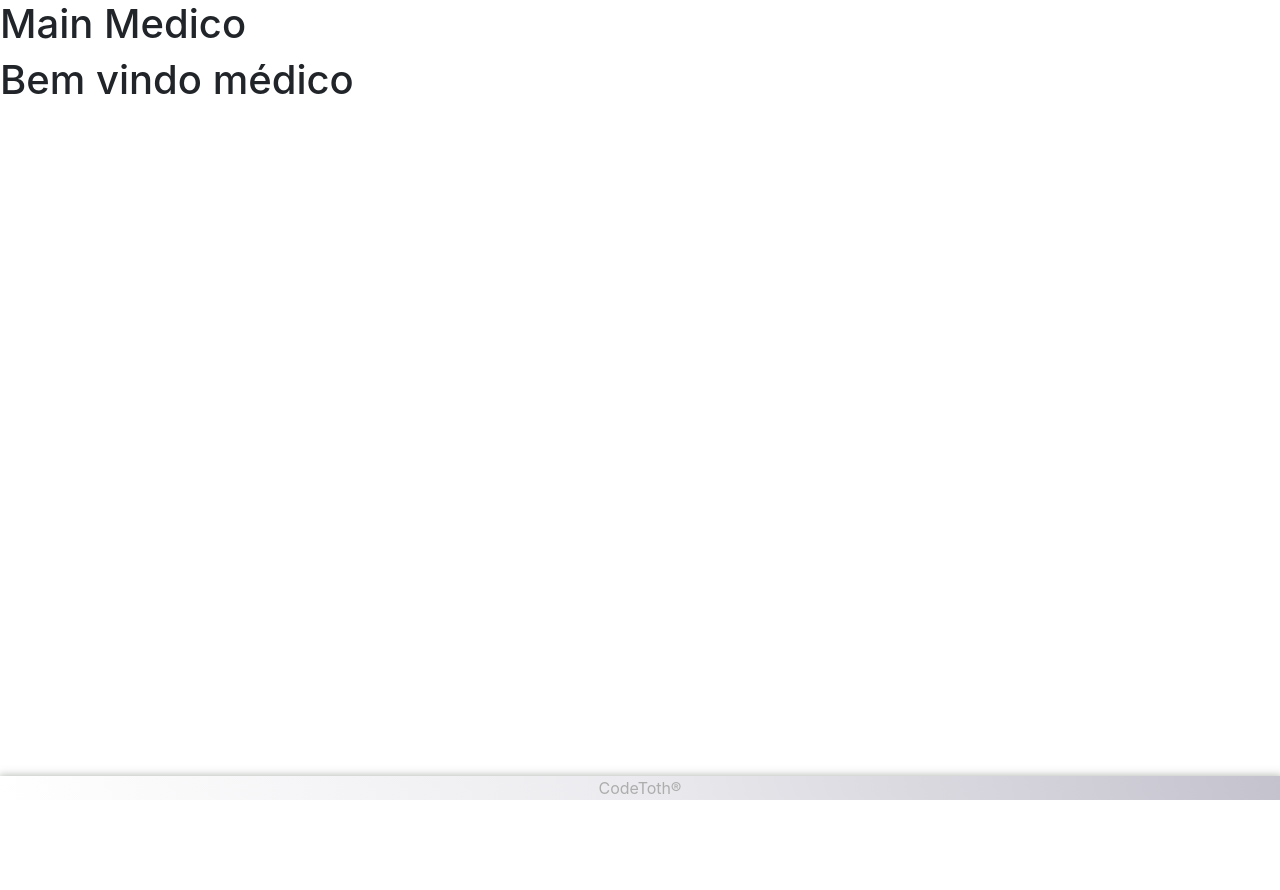
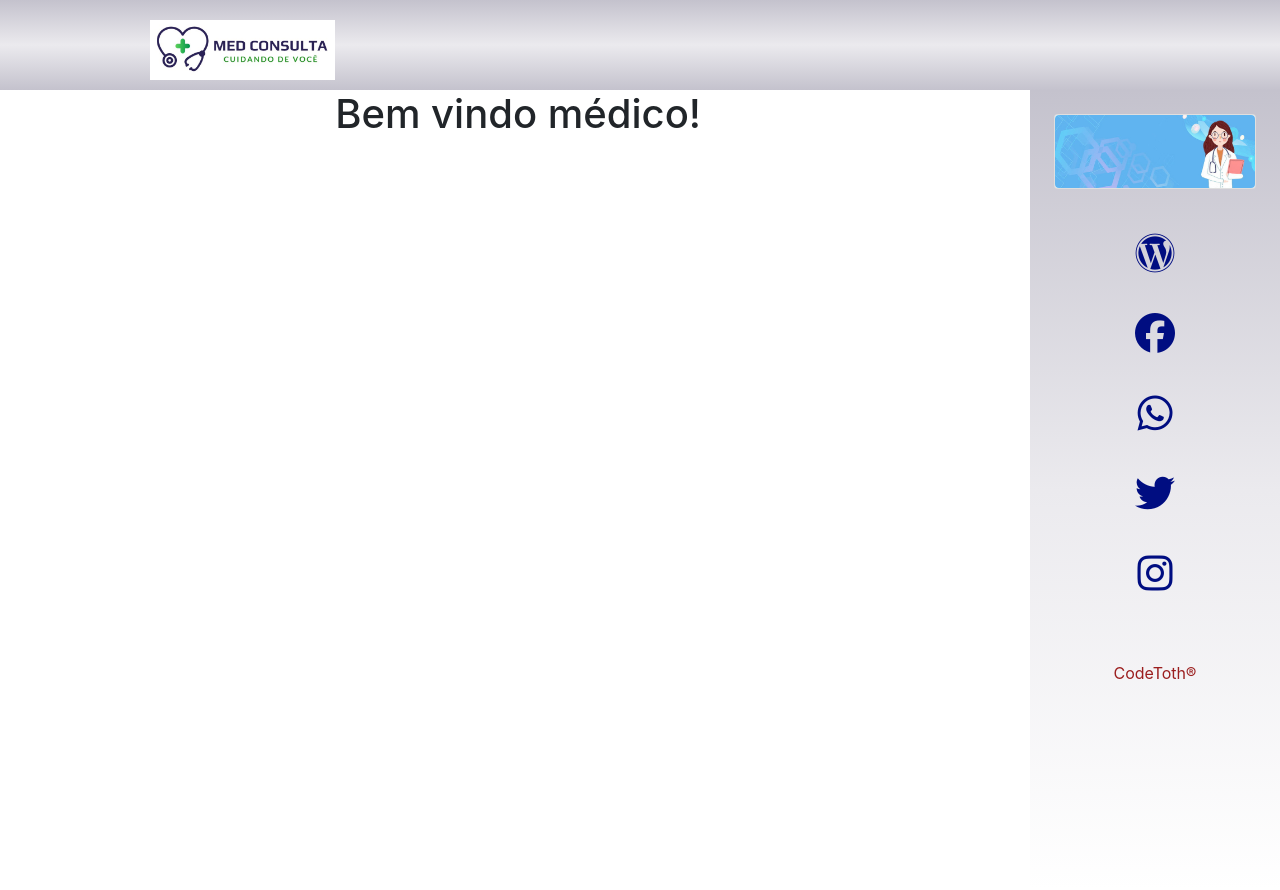
Before and after one commit to bruno-ralmeida/PI_2020.1, a Django app: page /dashboard/ in a window 1280 px wide. Before the commit the page ends 800 px from the top, so only its background shows below. Run offline with Django 3.2, Linux system fonts and the light colour scheme; a user stored in the database is signed in; data comes from the database, SQL or seed files in the repository; both versions use the stored data as it was after the commit; some libraries are stand-ins or nearby versions.

Commit message:
Testando layout e validação de login.

```diff
--- a/static/css/app.css
+++ b/static/css/app.css
@@ -12,153 +12,17 @@
 .color-theme_logo-emp-4-rgba { color: rgba(128, 191, 126, 1); }
 .color-theme_logo-emp-5-rgba { color: rgba(242, 242, 242, 1); }
 
-/* Color Theme Swatches in HSLA */
-.color-theme_logo-emp-1-hsla { color: hsla(248, 41, 24, 1); }
-.color-theme_logo-emp-2-hsla { color: hsla(247, 20, 37, 1); }
-.color-theme_logo-emp-3-hsla { color: hsla(135, 62, 40, 1); }
-.color-theme_logo-emp-4-hsla { color: hsla(118, 33, 62, 1); }
-.color-theme_logo-emp-5-hsla { color: hsla(0, 0, 94, 1); }
 
-/*EFEITO DE CARREGAMENTO*/
-svg#loader-1{
-  width: 100px;
-  height: 100px;
-
-}
-
-rect#loader-2{
-  width: 100px;
-  height: 100px;
-  fill: none;
-  stroke-width: 100px;
-  stroke: #00adff;
-  stroke-dasharray: 100;
-  stroke-dashoffset: 50%;
-  animation: animate 2s linear infinite;
-}
-
-@keyframes animate{
-  to{
-      stroke-dashoffset: 250%;
-  }
-}
-div#loader{
-position: fixed;
-width: 100%;
-height: 100%;
-background-color: rgba(0, 0, 0, 0.705);
-background-size: cover;
+body{
+  background-attachment: fixed;
+  background-image: rgba(109, 175, 166, 0.794);/*linear-gradient(155deg,rgba(255, 255, 255, .5), rgba(236, 234, 241, .5), rgba(213, 211, 222, 1.5));*/
+  background-size: cover;
 }
 
 
-/*DETALHE DE EXAME*/
-.card{
-  width: 100%;
-  background: #f1f1f1;
-  overflow: hidden;
-  font-family: "montserrat", sans-serif;
-
-}
-
-
-.top-section{
-  position: relative;
-
-}
-
-.name{
-  position: absolute;
-  bottom: 2%;
-  left: 2%;
-  font-size: 180%;
-  font-weight: 900;
-  opacity: .80;
-  white-space: pre-line;
-  margin-left: 0.5rem;
-}
-
-.name span{
-  text-transform: uppercase;
-  font-weight: 600;
-  margin-left: 0.5rem;
-}
-
-.info-section{
-  padding: 1% 2% 1% 2% !important;
-  color: #333;
-}
-
-
-.border{
-  width: 30px;
-  height: 3px;
-  background: #778beb;
-  left: 0;
-  bottom: -6px;
-}
-
-p{
-  text-align: justify;
-  font-size: 14px;
-}
-
-.s-m{
-  text-align: center;
-  margin-top: 20px;
-}
-
-.s-m a{
-  text-decoration: none;
-  font-size: 20px;
-  color: #333;
-  padding: 0 14px;
-  transition: .4s;
-}
-
-.s-m a:hover{
-  color: #778beb;
-}
-
-
-body{
-  background-attachment: fixed;
-  background-image: rgba(116, 161, 179, 0.794);/*linear-gradient(155deg,rgba(255, 255, 255, .5), rgba(236, 234, 241, .5), rgba(213, 211, 222, 1.5));*/
-  background-size: cover;
-}
-/*RECEPSIONISTA*/
-.colx{
-  float: left;
-}
-
-.main-doctor{
-  float: left;
-}
-
-/*FOOTER*/
-.f-custom{
-  bottom: 0;
-  position: fixed;
-  width: 100% !important;
-  background-image: linear-gradient(255deg, #C4C2CD,#EBEAEE, #FFFFFF);
-  color: rgb(173, 173, 173);
-  box-shadow:  1px 2px 10px 2px #5c695b88;
-}
-
-/*MENU*/
-.bg-nav{
-  background: linear-gradient(200deg,#C4C2CD,#EBEAEE, #FFFFFF);
-  box-shadow:  1px 2px 10px 5px #5c695b88;
-  position: fixed;
-  width: 100% !important;
-  top: 0;
-  padding: 1% !important;
-}
-
-.bg-nav .btn{
-  padding: 0 !important;
-}
 
 /*LOGIN*/
+
 .body-login{
   background-attachment: fixed;
   background-image: url(../images/medical-utensils.jpg);
@@ -257,3 +121,147 @@ body{
 .rstbtn:hover{
   background-position: right;
 }
+
+
+/*  MENU  */
+
+header{
+  height: 90px;
+  background: linear-gradient(#C4C2CD,#EBEAEE, #C4C2CD);
+}
+
+.inner-width{
+  max-width: 1000px;
+  padding: 0 10px;
+  margin: auto;
+}
+
+.logo{
+  float: left;
+}
+
+.logo img{
+  height: 100px;
+  padding: 20px 0px;
+}
+
+.navigation-menu a{
+  margin-left: 10px;
+  color: #ddd;
+  text-transform: uppercase;
+  font-size: 14px;
+  padding: 12px 20px;
+  background: rgb(214, 42, 114);
+  border-radius: 4px;
+  transition: .3s linear;
+  margin: 10px;
+  display: none;
+}
+
+.menu-toggle-btn{
+  float: right;
+  height: 90px;
+  line-height: 90px !important;
+  font-size: 26px;
+  cursor: pointer;
+  display: none !important;
+  padding-left: 25px;
+  padding-right: 25px;
+  color: rgb(9, 128, 29);
+}
+
+@media screen and (max-width:800px){
+  .menu-toggle-btn{
+      display: block !important;
+  }
+
+  .navigation-menu{
+      position: fixed;
+      width: 100%;
+      max-width: 400px;
+      background: linear-gradient(#C4C2CD,#EBEAEE, #FFFFFF);
+      top: 90px;
+      right: 0;
+      display: none;
+      padding: 20px 40px;
+      box-sizing: border-box;
+      transition: linear 0.5s;
+  }
+  .navigation-menu::before{
+      content: "";
+      border-left: 10px solid transparent;
+      border-right: 10px solid transparent;
+      border-bottom: 10px solid #C4C2CD;
+      position: absolute;
+      top: -10px;
+      right: 10px;
+  }
+
+  .navigation-menu a{
+      display: block;
+      margin: 10px 0;
+  }
+  .navigation-menu a:hover{
+    background: #fff;
+    color: #362f40;
+    transform: scale(1.1);
+  }
+
+  .navigation-menu i{
+    margin-right: 8px;
+    font-size: 16px;
+
+  }
+  .navigation-menu.active{
+      display: block;
+      transition: 0.7s linear;
+  }
+  .sidebar{
+   display: none; /*Esconde sidebar*/
+  }
+}
+
+
+/*FOOTER*/
+.f-custom{
+
+  width: 100%;
+  color: rgb(155, 30, 30);
+
+
+}
+/*SIDEBAR*/
+
+.sidebar{
+  right: 0;
+  top: 1;
+  position: absolute;
+  width: 250px;
+  background: linear-gradient(#C4C2CD,#EBEAEE, #FFFFFF);
+  overflow: hidden;
+  transition: 0.8s all;
+  height: 100% !important;
+  position: absolute;
+
+}
+
+.sidebar ul li{
+  list-style: none;
+}
+
+.sidebar ul li i{
+  padding: 20px;
+  text-decoration: none;
+  color: rgb(0, 13, 129);
+  width: 100%;
+  font-size: 40px;
+  text-align: center;
+  display: block;
+  transition: 0.6s all;
+
+}
+
+.sidebar ul li i:hover{
+  background: #2a885c;
+  width: 80%;
+}
--- a/static/js/app.js
+++ b/static/js/app.js
@@ -1,4 +1,6 @@
-/*COMPONENTES CUSTOM*/
+/*  COMPONENTES CUSTOM  */
+
+/*  LOGIN  */
 $(".i-login input").on("focus",
   function(){
     $(this).addClass("focus");}
--- a/templates/base.html
+++ b/templates/base.html
@@ -11,15 +11,16 @@
     <title>Med Consulta</title>
 </head>
 <body>
-    {% include 'partials/_menu.html' %}
-    {% block content %}
-
-    {% endblock %}
-    {% include 'partials/_footer.html' %}
     <script src="{% static 'js/utils/jquery-3.4.1.js' %}"></script>
     <script src="{% static 'js/utils/popper.min.js' %}"></script>
     <script src="{% static 'js/utils/bootstrap.js' %}"></script>
     <script src="{% static 'js/utils/fontawsome.js' %}"></script>
+
+    {% block content %}{% endblock %}
+
+
     <script src="{% static 'js/app.js' %}"></script>
+
+
 </body>
 </html>
--- a/templates/medico/main.html
+++ b/templates/medico/main.html
@@ -1 +1,12 @@
-<h1>Main Medico</h1>
+{% extends 'base.html' %}
+{% load static %}
+{% block content %}
+{% include 'partials/_menu.html' %}
+{% include 'partials/_sidebar.html' %}
+
+
+    <h1>Bem vindo médico!</h1>
+
+
+
+{% endblock%}
--- a/templates/partials/_footer.html
+++ /dev/null
@@ -1,6 +0,0 @@
-{% load static %}
-<footer class="f-custom">
-    <div class="text-center">
-      <span>CodeToth&#174;</span>
-    </div>
-</footer>
--- a/templates/partials/_menu.html
+++ b/templates/partials/_menu.html
@@ -0,0 +1,20 @@
+<header>
+    <div class="inner-width">
+        <a href="" class="logo">
+            <img src="../../static/images/logo-hor.jpeg" alt="" srcset=""></a>
+    </div>
+    <i class="menu-toggle-btn fas fa-bars"></i>
+    <nav class="navigation-menu bg-nav ">
+        <a href=""> <i class="fas fa-home home"></i> Home </a>
+        <a href=""> <i class="fas fa-align-left about"></i> About </a>
+        <a href=""> <i class="fas fa-briefcase works"></i> Works </a>
+        <a href=""> <i class="fas fa-user team"></i> Teams </a>
+        <a href=""> <i class="fas fa-headset contact"></i> Contact </a>
+    </nav>
+</header>
+<script>
+    $(".menu-toggle-btn").click(function () {
+        $(this).toggleClass("fa-times");
+        $(".navigation-menu").toggleClass("active");
+    });
+</script>
--- /dev/null
+++ b/templates/partials/_sidebar.html
@@ -0,0 +1,18 @@
+{% load static %}
+<div class="sidebar">
+    <div class="card m-4">
+        <img src="../../static/images/b2.jpg" class="img-fluid rounded mx-auto d-block" alt="">
+    </div>
+    <ul>
+        <li><i class="fab fa-wordpress"></i></li>
+        <li><i class="fab fa-facebook"></i></li>
+        <li><i class="fab fa-whatsapp"></i></li>
+        <li><i class="fab fa-twitter"></i></li>
+        <li><i class="fab fa-instagram"></i></li>
+    </ul>
+    <footer class="f-custom">
+        <div class="text-center mt-5">
+            <span>CodeToth&#174;</span>
+        </div>
+    </footer>
+</div>
--- a/templates/usuarios/index.html
+++ b/templates/usuarios/index.html
@@ -1,14 +1,17 @@
 {% extends 'base.html' %}
 {% load static %}
 {% block content %}
+
+<section>
 <!--Verificação do tipo de usuário para renderizar o layout correto-->
-    {% if tipo == 1 %}
+   {% if tipo == 1 %}
+
         {% include 'medico/main.html' %}
-        <h1>Bem vindo médico</h1>
+
     {% endif %}
     {% if tipo == 2 %}
         <h1>Bem vindo atendente</h1>
         {% include 'atendente/main.html' %}
     {% endif %}
-
+</section>
 {% endblock%}
```
Also changed, not shown: db.sqlite3.
